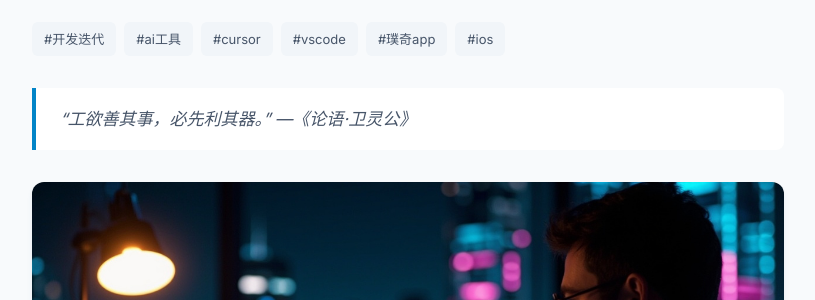
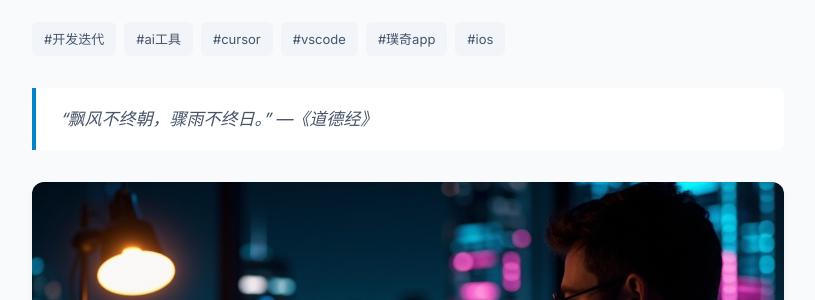
Before and after one commit to zendong/blog, a Jekyll site: the page built from _posts/2026-03-26-new-version-development-update.md, in a window 1280 px wide and 900 px high. Shown: the part 260-560 px from the top of the window, without its empty margins (232-1047 px from the left). Built offline with Jekyll 4.4.1, drawn with Linux system fonts in a browser that asks for light colours.

Commit message:
Chore: 更换引语为「飘风不终朝，骤雨不终日」
Co-Authored-By: Claude Opus 4.6 <noreply@anthropic.com>

```diff
--- a/_posts/2026-03-26-new-version-development-update.md
+++ b/_posts/2026-03-26-new-version-development-update.md
@@ -15,7 +15,7 @@ image_prompt: "A developer working late at night in a minimalist home office: a
 image_prompt_file: "assets/prompt/2026-03-26/2026-03-26-new-version-development-update.txt"
 ---
 
-> "工欲善其事，必先利其器。" —《论语·卫灵公》
+> "飘风不终朝，骤雨不终日。" —《道德经》
 
 ![新版本开发中的深夜编码场景]({{ "/assets/images/2026/2026-03-26-new-version-development-update.png" | relative_url }})
 
```
Also changed, not shown: _data/quotes.yml (+4 -4 lines).
